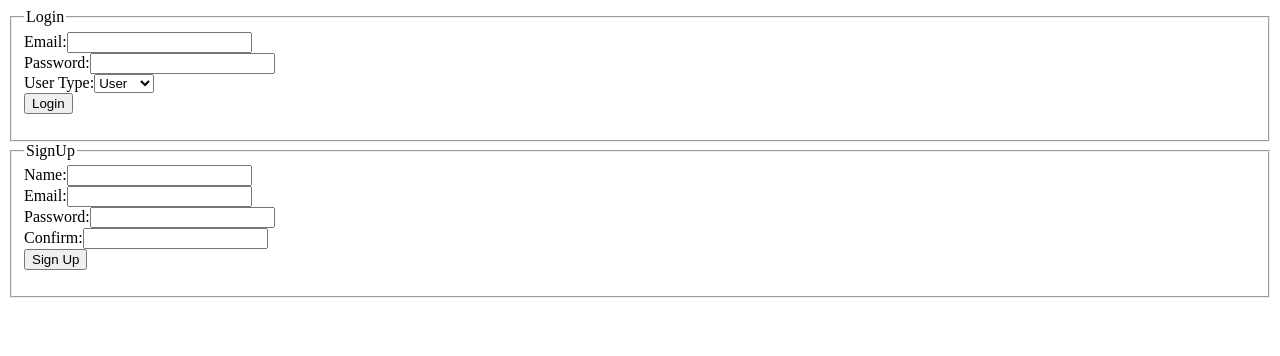
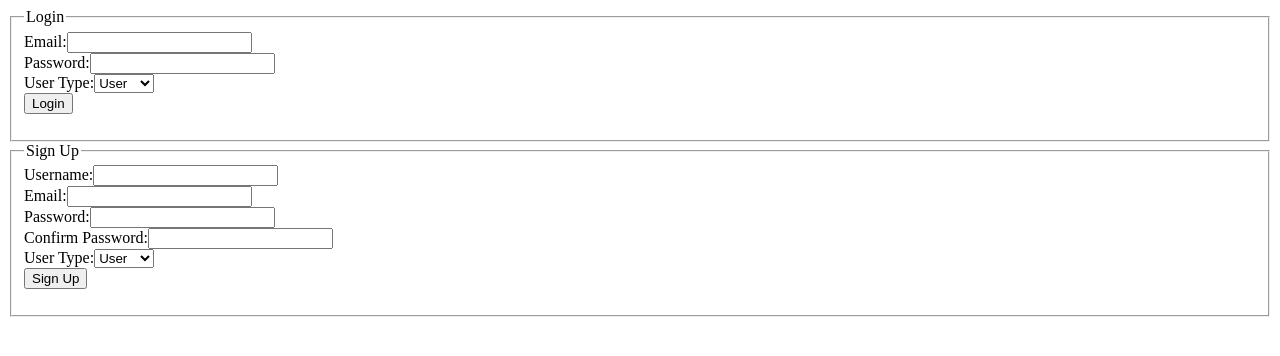
Before and after one commit to MollyMai99/Stocks-Trading-Platform, a React (Vite) app in the folder client/: page /login in a window 1280 px wide. Shown: the top 356 px of the page. Built offline with nearby package versions, Linux system fonts and the light colour scheme.

Commit message:
feat:admin signup

```diff
--- a/client/src/components/Auth/SignUpForm.jsx
+++ b/client/src/components/Auth/SignUpForm.jsx
@@ -1,79 +1,46 @@
+import { useState } from "react";
+import { signUp } from "../../utilities/users-service";
 import debug from "debug";
-import { Component } from "react";
-import { signUp } from "../../utilities/users-service";
 
 const log = debug("mern:components:SignUpForm");
 
-export default class SignUpForm extends Component {
-  state = {
-    username: "",
-    email: "",
-    password: "",
-    confirm: "",
-    error: "",
-  };
+export default function SignUpForm({ setUser }) {
+  const [username, setUsername] = useState("");
+  const [email, setEmail] = useState("");
+  const [password, setPassword] = useState("");
+  const [confirm, setConfirm] = useState("");
+  const [userType, setUserType] = useState("user");
+  const [error, setError] = useState("");
 
-  handleChange = (event) => {
-    const { name, value } = event.target;
-    this.setState({ ...this.state, [name]: value });
-  };
-
-  handleSubmit = async (event) => {
+  const handleSubmit = async (event) => {
     event.preventDefault();
 
-    if (this.state.password !== this.state.confirm) {
-      this.setState({ error: "Passwords do not match" });
+    if (password !== confirm) {
+      setError("Passwords do not match");
       return;
     }
 
-    const formData = {
-      username: this.state.username,
-      email: this.state.email,
-      password: this.state.password,
-    };
-
     try {
-      const user = await signUp(formData);
+      const user = await signUp({ username, email, password, userType });
       log("user: %o", user);
-      this.props.setUser(user);
+      setUser(user);
     } catch (error) {
-      this.setState({ error: "Sign Up Failed" });
+      setError("Sign Up Failed");
     }
   };
 
-  // handleChange = (event) => {
-  //   const { name, value } = event.target;
-
-  //   this.setState({ ...this.state, [name]: value });
-  // };
-
-  // handleSubmit = async (event) => {
-  //   event.preventDefault();
-  //   const formData = { ...this.state };
-  //   delete formData.error;
-  //   delete formData.confirm;
-
-  //   try {
-  //     const user = await signUp(formData);
-  //     log("user: %o", user);
-  //     this.props.setUser(user);
-  //   } catch (error) {
-  //     this.setState({ error: "Sign Up Failed" });
-  //   }
-  // };
-
-  render() {
   return (
-      <form onSubmit={this.handleSubmit}>
+    <form onSubmit={handleSubmit}>
       <fieldset>
-          <legend>SignUp</legend>
+        <legend>Sign Up</legend>
 
         <label>
-            Name:
+          Username:
           <input
             name="username"
-              value={this.state.username}
-              onChange={this.handleChange}
+            value={username}
+            onChange={(e) => setUsername(e.target.value)}
+            required
           />
         </label>
         <br />
@@ -82,8 +49,10 @@ export default class SignUpForm extends Component {
           Email:
           <input
             name="email"
-              value={this.state.email}
-              onChange={this.handleChange}
+            value={email}
+            onChange={(e) => setEmail(e.target.value)}
+            type="email"
+            required
           />
         </label>
         <br />
@@ -92,26 +61,160 @@ export default class SignUpForm extends Component {
           Password:
           <input
             name="password"
-              value={this.state.password}
-              onChange={this.handleChange}
+            value={password}
+            onChange={(e) => setPassword(e.target.value)}
+            type="password"
+            required
           />
         </label>
         <br />
 
         <label>
-            Confirm:
+          Confirm Password:
           <input
             name="confirm"
-              value={this.state.confirm}
-              onChange={this.handleChange}
+            value={confirm}
+            onChange={(e) => setConfirm(e.target.value)}
+            type="password"
+            required
           />
         </label>
         <br />
 
-          <button>Sign Up</button>
-          <p>{this.state.error} </p>
+        <label>
+          User Type:
+          <select
+            name="userType"
+            value={userType}
+            onChange={(e) => setUserType(e.target.value)}
+          >
+            <option value="user">User</option>
+            <option value="admin">Admin</option>
+          </select>
+        </label>
+        <br />
+
+        <button type="submit">Sign Up</button>
+        <p>{error}</p>
       </fieldset>
     </form>
   );
 }
-}
+
+// import debug from "debug";
+// import { Component } from "react";
+// import { signUp } from "../../utilities/users-service";
+
+// const log = debug("mern:components:SignUpForm");
+
+// export default class SignUpForm extends Component {
+//   state = {
+//     username: "",
+//     email: "",
+//     password: "",
+//     confirm: "",
+//     error: "",
+//   };
+
+//   handleChange = (event) => {
+//     const { name, value } = event.target;
+//     this.setState({ ...this.state, [name]: value });
+//   };
+
+//   handleSubmit = async (event) => {
+//     event.preventDefault();
+
+//     if (this.state.password !== this.state.confirm) {
+//       this.setState({ error: "Passwords do not match" });
+//       return;
+//     }
+
+//     const formData = {
+//       username: this.state.username,
+//       email: this.state.email,
+//       password: this.state.password,
+//     };
+
+//     try {
+//       const user = await signUp(formData);
+//       log("user: %o", user);
+//       this.props.setUser(user);
+//     } catch (error) {
+//       this.setState({ error: "Sign Up Failed" });
+//     }
+//   };
+
+//   // handleChange = (event) => {
+//   //   const { name, value } = event.target;
+
+//   //   this.setState({ ...this.state, [name]: value });
+//   // };
+
+//   // handleSubmit = async (event) => {
+//   //   event.preventDefault();
+//   //   const formData = { ...this.state };
+//   //   delete formData.error;
+//   //   delete formData.confirm;
+
+//   //   try {
+//   //     const user = await signUp(formData);
+//   //     log("user: %o", user);
+//   //     this.props.setUser(user);
+//   //   } catch (error) {
+//   //     this.setState({ error: "Sign Up Failed" });
+//   //   }
+//   // };
+
+//   render() {
+//     return (
+//       <form onSubmit={this.handleSubmit}>
+//         <fieldset>
+//           <legend>SignUp</legend>
+
+//           <label>
+//             Name:
+//             <input
+//               name="username"
+//               value={this.state.username}
+//               onChange={this.handleChange}
+//             />
+//           </label>
+//           <br />
+
+//           <label>
+//             Email:
+//             <input
+//               name="email"
+//               value={this.state.email}
+//               onChange={this.handleChange}
+//             />
+//           </label>
+//           <br />
+
+//           <label>
+//             Password:
+//             <input
+//               name="password"
+//               value={this.state.password}
+//               onChange={this.handleChange}
+//             />
+//           </label>
+//           <br />
+
+//           <label>
+//             Confirm:
+//             <input
+//               name="confirm"
+//               value={this.state.confirm}
+//               onChange={this.handleChange}
+//             />
+//           </label>
+//           <br />
+
+//           <button>Sign Up</button>
+//           <p>{this.state.error} </p>
+//         </fieldset>
+//       </form>
+//     );
+//   }
+// }
```
Also changed, not shown: 1 other file (tests, documents, lock files or other folders). Lines whose indentation alone changed are shown as unchanged.
